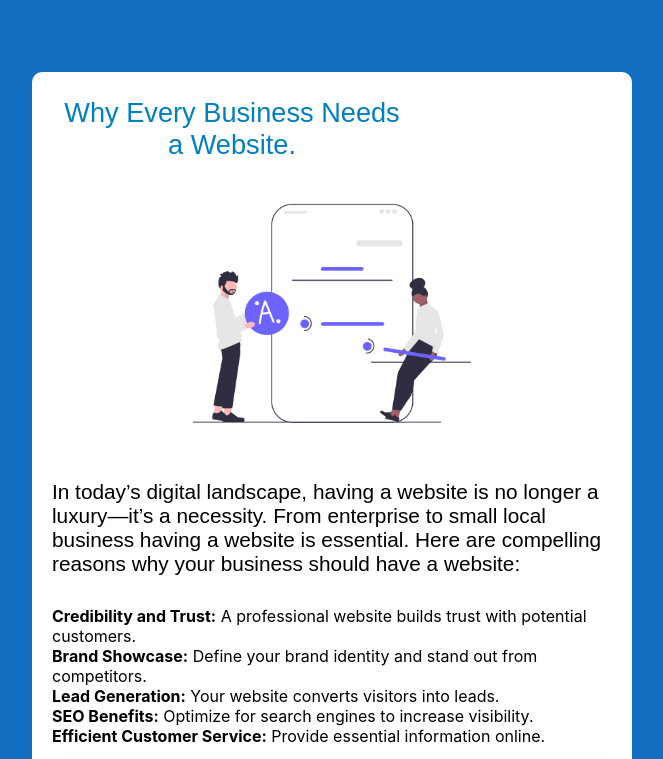
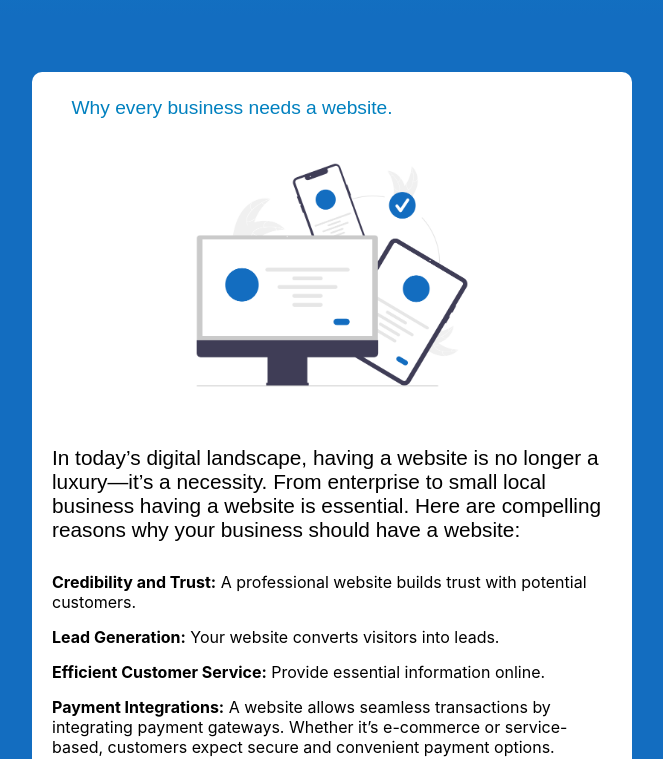
Before and after one commit to louieLouie117/react-portfolio, a React (Create React App) app in the folder client/: page / in a window 1280 px wide. Shown: the part 600-1359 px from the top of the page, without its empty margins (308-971 px from the left). Built offline with nearby package versions, Linux system fonts and the light colour scheme.

Commit message:
ArticleUpdated

```diff
--- a/client/src/components/LandingPage/Services.jsx
+++ b/client/src/components/LandingPage/Services.jsx
@@ -20,7 +20,7 @@ function Services(props) {
     // database integration
     const [dataBaseIntegration, setDataBaseIntegration] = useState({display: 'none'});
     // total amount
-    const [TotalAmount, setTotalAmount] = useState('$500.00');
+    const [TotalAmount, setTotalAmount] = useState('$560.00');
     // analytics integration
     const [analyticsIntegration, setAnalyticsIntegration] = useState({display: 'none'});
     // highlight analytics
@@ -96,13 +96,13 @@ const premiumServiceHandler = () => {
 
     setPurchaseLink('https://buy.stripe.com/aEUbJ85rVfjrbe0fZ5');
     // set monthly service price
-    setMonthlyServicePrice('280.00');
+    setMonthlyServicePrice('340.00');
     // set purchase button text
     setPurchaseBTNText('Get Premium');
     // payment integration
     setPaymentIntegration({display: 'grid'});
     // total amount
-    setTotalAmount('$8,280.00');
+    setTotalAmount('$8,340.00');
     // analytics integration
     setAnalyticsIntegration({display: 'grid'});
     // highlight payment
@@ -134,18 +134,22 @@ const premiumServiceHandler = () => {
                     <ul className='ServicesCard'>
 
                         <li>
-                            <h2>Why Every Business Needs a Website.</h2>
+                            <h2>Why every business needs a website.</h2>
                             <div className='ServiceCardInfo'>
-                            <img src="/img/HeroImage.png" alt="" />
+                            <img src="/img/HeroImageMobile.png" alt="" />
                             <p>
                             In today’s digital landscape, having a website is no longer a luxury—it’s a necessity. From enterprise to small local business having a website is essential. Here are compelling reasons why your business should have a website:
                             </p>
                             <ul>
         <li><strong>Credibility and Trust:</strong> A professional website builds trust with potential customers.</li>
-        <li><strong>Brand Showcase:</strong> Define your brand identity and stand out from competitors.</li>
+        {/* <li><strong>Brand Showcase:</strong> Define your brand identity and stand out from competitors.</li> */}
         <li><strong>Lead Generation:</strong> Your website converts visitors into leads.</li>
-        <li><strong>SEO Benefits:</strong> Optimize for search engines to increase visibility.</li>
+        {/* <li><strong>SEO Benefits:</strong> Optimize for search engines to increase visibility.</li> */}
         <li><strong>Efficient Customer Service:</strong> Provide essential information online.</li>
+        <li>
+            <strong>Payment Integrations:</strong> A website allows seamless transactions by integrating payment gateways. Whether it’s e-commerce or service-based, customers expect secure and convenient payment options.
+        </li>
+        <li><strong>Database Management:</strong>  Websites collect valuable data on user interactions. Proper database management ensures efficient storage, retrieval, and analysis of this information, aiding business decisions and personalization.</li>
     </ul>
                             </div>
                             <footer>
--- a/client/src/modules/ServicesStyles.css
+++ b/client/src/modules/ServicesStyles.css
@@ -52,7 +52,7 @@
 }
 
 .ServicesCard>li>h2{
-    font: 1.7em sans-serif;
+    font: 1.2em sans-serif;
     color: #0080BF;
     width: 350px;
     text-align: center;
@@ -66,6 +66,11 @@
     display: grid;
     justify-items: center;
     row-gap: 30px;
+}
+
+.ServiceCardInfo>ul{
+    display: grid;
+    row-gap: 15px;
 }
 .ServiceCardInfo> p{
     font: 1.3em sans-serif;
@@ -147,6 +152,10 @@
     align-items: flex-end;
 }
 
+.pricing-container>li:last-of-type{
+justify-items: flex-end;
+}
+
 .ServicesCard>li>h3{
     font: 1em sans-serif;
     color: #0080BF;
@@ -191,7 +200,7 @@
     padding: 10px;
     border: none;
     background-color: white;
-    color: rgb(19, 109, 192);
+    color: #136dc0;
     height: 40px;
     width: 100%;
     cursor: pointer;
```
Also changed, not shown: client/public/img/HeroImageMobile.png (added), client/public/manifest.json.
